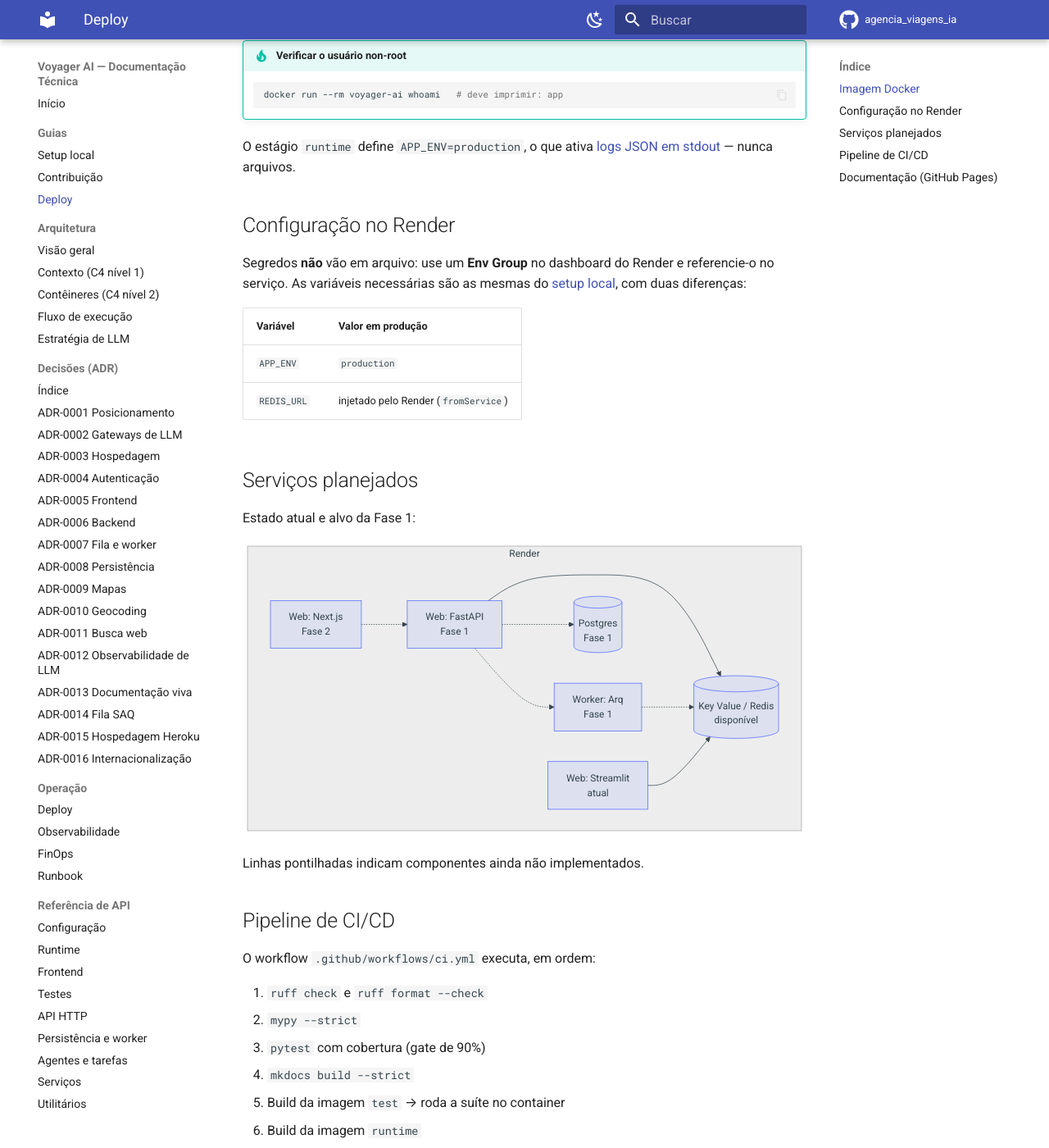
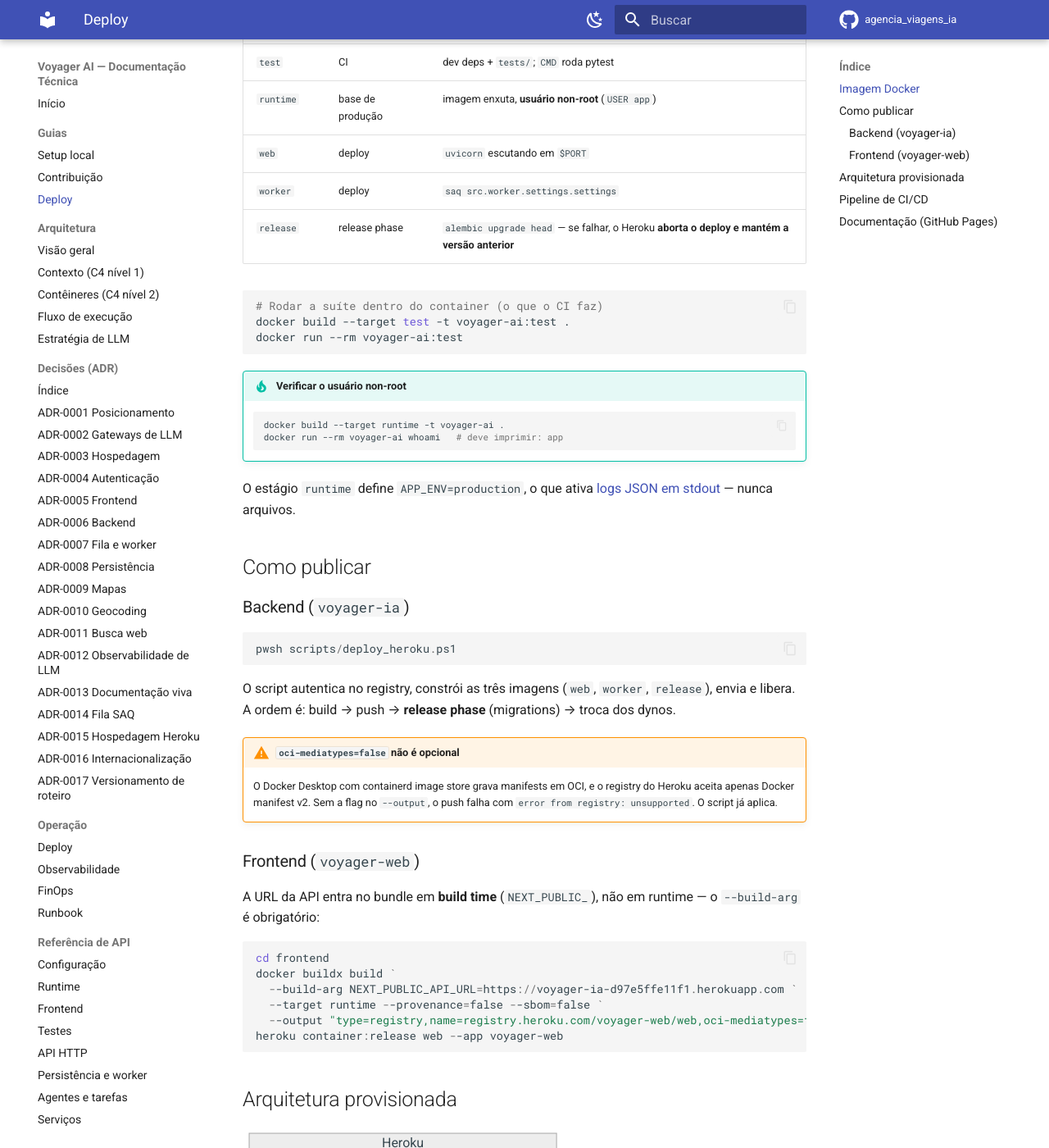
Before and after one commit to henriquebotelhogomes/agencia_viagens_ia, an MkDocs documentation site: the page built from docs/guides/deploy.md, in a window 1280 px wide and 1400 px high, scrolled down 658 px. Shown: the whole window at 82% size. Built offline with MkDocs 1.6.1 and Material for MkDocs 9.7.7, drawn with Linux system fonts in a browser that asks for light colours; comment, search, counter and statistics services are not loaded; some of the changed text lies outside the part shown.

Commit message:
docs: guia de deploy reflete o Heroku; runbook ganha troubleshooting do worker
guides/deploy.md reescrito (descrevia o Render apos a migracao). Runbook: cenario worker up mas sem consumir (keepalive Redis). ADR-0017 no nav do MkDocs.

````diff
--- a/docs/guides/deploy.md
+++ b/docs/guides/deploy.md
@@ -1,22 +1,32 @@
 # Deploy
 
-Toda a stack roda no **Render** ([ADR-0003](../adr/0003-hospedagem.md)),
-declarada como código em `render.yaml` (Blueprint).
+Toda a stack roda no **Heroku** ([ADR-0015](../adr/0015-hospedagem-heroku.md)),
+publicada pelo **Container Registry** — imagens construídas localmente com
+cache, não por `git push heroku`. São dois apps:
+
+| App | Conteúdo | Plano |
+| --- | -------- | ----- |
+| `voyager-ia` | API (FastAPI) + worker (SAQ) + release phase (migrations) | Eco |
+| `voyager-web` | Frontend Next.js | Eco |
+
+Add-ons no `voyager-ia`: PostgreSQL Essential-0 e Key-Value (Redis) Mini.
+O passo a passo completo de provisionamento está no
+[runbook de deploy](../operations/deploy.md).
 
 ## Imagem Docker
 
-O `Dockerfile` é **multi-stage** com três alvos:
+O `Dockerfile` é **multi-stage**: três estágios de base e três de deploy.
 
 | Estágio | Uso | Conteúdo |
 | ------- | --- | -------- |
 | `builder` | base dos demais | dependências de produção (`--no-dev`), COPY seletivo |
 | `test` | CI | dev deps + `tests/`; `CMD` roda pytest |
-| `runtime` | produção | imagem final, **usuário non-root** (`USER app`) |
+| `runtime` | base de produção | imagem enxuta, **usuário non-root** (`USER app`) |
+| `web` | deploy | `uvicorn` escutando em `$PORT` |
+| `worker` | deploy | `saq src.worker.settings.settings` |
+| `release` | release phase | `alembic upgrade head` — se falhar, o Heroku **aborta o deploy e mantém a versão anterior** |
 
 ```bash
-# Build de produção
-docker build --target runtime -t voyager-ai .
-
 # Rodar a suíte dentro do container (o que o CI faz)
 docker build --target test -t voyager-ai:test .
 docker run --rm voyager-ai:test
@@ -24,58 +34,89 @@
 
 !!! tip "Verificar o usuário non-root"
     ```bash
+    docker build --target runtime -t voyager-ai .
     docker run --rm voyager-ai whoami   # deve imprimir: app
     ```
 
 O estágio `runtime` define `APP_ENV=production`, o que ativa
 [logs JSON em stdout](../operations/observability.md#logs) — nunca arquivos.
 
-## Configuração no Render
+## Como publicar
 
-Segredos **não** vão em arquivo: use um **Env Group** no dashboard do Render e
-referencie-o no serviço. As variáveis necessárias são as mesmas do
-[setup local](setup.md#2-configurar-as-chaves), com duas diferenças:
+### Backend (`voyager-ia`)
 
-| Variável | Valor em produção |
-| -------- | ----------------- |
-| `APP_ENV` | `production` |
-| `REDIS_URL` | injetado pelo Render (`fromService`) |
+```powershell
+pwsh scripts/deploy_heroku.ps1
+```
 
-## Serviços planejados
+O script autentica no registry, constrói as três imagens (`web`, `worker`,
+`release`), envia e libera. A ordem é: build → push → **release phase**
+(migrations) → troca dos dynos.
 
-Estado atual e alvo da Fase 1:
+!!! warning "`oci-mediatypes=false` não é opcional"
+    O Docker Desktop com containerd image store grava manifests em OCI, e o
+    registry do Heroku aceita apenas Docker manifest v2. Sem a flag no
+    `--output`, o push falha com `error from registry: unsupported`. O script
+    já aplica.
+
+### Frontend (`voyager-web`)
+
+A URL da API entra no bundle em **build time** (`NEXT_PUBLIC_`), não em
+runtime — o `--build-arg` é obrigatório:
+
+```powershell
+cd frontend
+docker buildx build `
+  --build-arg NEXT_PUBLIC_API_URL=https://voyager-ia-d97e5ffe11f1.herokuapp.com `
+  --target runtime --provenance=false --sbom=false `
+  --output "type=registry,name=registry.heroku.com/voyager-web/web,oci-mediatypes=false,push=true" .
+heroku container:release web --app voyager-web
+```
+
+## Arquitetura provisionada
 
 ```mermaid
 graph TB
-    subgraph Render
-        FE[Web: Next.js<br/>Fase 2]
-        API[Web: FastAPI<br/>Fase 1]
-        WK[Worker: Arq<br/>Fase 1]
-        PG[(Postgres<br/>Fase 1)]
-        RD[(Key Value / Redis<br/>disponível)]
-        ST[Web: Streamlit<br/>atual]
+    subgraph Heroku
+        FE[App voyager-web<br/>Next.js 16]
+        API[web dyno<br/>FastAPI + SSE]
+        WK[worker dyno<br/>SAQ]
+        PG[(PostgreSQL<br/>Essential-0)]
+        RD[(Key-Value<br/>Redis Mini)]
     end
-    FE -.-> API
-    API -.-> WK
-    API -.-> PG
-    API --> RD
-    WK -.-> RD
-    ST --> RD
+    FE -->|REST + SSE| API
+    API -->|enqueue| RD
+    RD --> WK
+    WK --> PG
+    WK -->|LLM, busca, geocoding| EXT[APIs externas]
+    API --> PG
 ```
 
-Linhas pontilhadas indicam componentes ainda não implementados.
+Segredos **não** vão em arquivo: são config vars do Heroku
+(`heroku config:set`). As variáveis necessárias são as mesmas do
+[setup local](setup.md#2-configurar-as-chaves), com `APP_ENV=production` e
+`DATABASE_URL`/`REDIS_URL` injetados pelos add-ons. Duas peculiaridades da
+plataforma já tratadas em código:
+
+- `DATABASE_URL` chega como `postgres://` — um validator em `Settings`
+  normaliza para `postgresql+asyncpg://`.
+- `REDIS_URL` chega como `rediss://` com certificado **self-signed** — a
+  fábrica em `src/services/redis_client.py` desativa apenas a verificação da
+  cadeia, preservando a cifra.
 
 ## Pipeline de CI/CD
 
-O workflow `.github/workflows/ci.yml` executa, em ordem:
+O workflow `.github/workflows/ci.yml` tem quatro jobs:
 
-1. `ruff check` e `ruff format --check`
-2. `mypy --strict`
-3. `pytest` com cobertura (gate de 90%)
-4. `mkdocs build --strict`
-5. Build da imagem `test` → roda a suíte no container
-6. Build da imagem `runtime`
-7. Publicação da documentação no GitHub Pages (apenas em `master`)
+1. **quality** — `ruff check`, `ruff format --check`, `mypy --strict` e
+   `pytest` com cobertura (gate de 90%, core `sysmon`)
+2. **frontend** — `typecheck`, ESLint, testes Vitest com cobertura, build e
+   E2E com Playwright
+3. **docs** — `mkdocs build --strict` e publicação no GitHub Pages (só em
+   `master`)
+4. **docker-check** — build das imagens `test` e `runtime`, suíte no
+   container e duas simulações do Heroku: import com UID arbitrário e API
+   escutando em `$PORT` injetada ([ADR-0015](../adr/0015-hospedagem-heroku.md))
 
 !!! info "Testes não usam chaves reais"
     Nenhum secret de provedor é exposto ao pipeline: os testes são 100%
--- a/mkdocs.yml
+++ b/mkdocs.yml
@@ -115,6 +115,7 @@
       - ADR-0014 Fila SAQ: adr/0014-fila-saq.md
       - ADR-0015 Hospedagem Heroku: adr/0015-hospedagem-heroku.md
       - ADR-0016 Internacionalização: adr/0016-i18n.md
+      - ADR-0017 Versionamento de roteiro: adr/0017-versionamento-roteiro.md
   - Operação:
       - Deploy: operations/deploy.md
       - Observabilidade: operations/observability.md
````
Also changed, not shown: docs/operations/deploy.md (+6 -0 lines).
